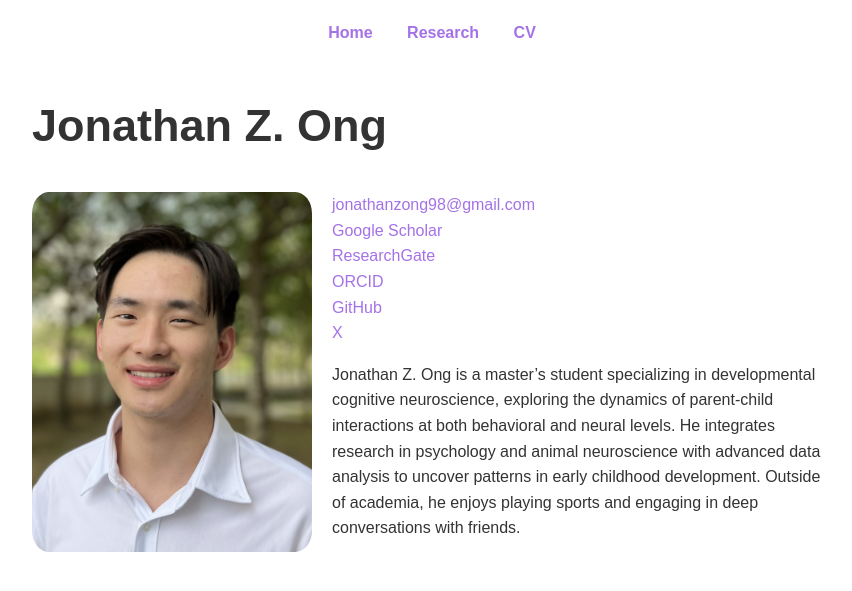
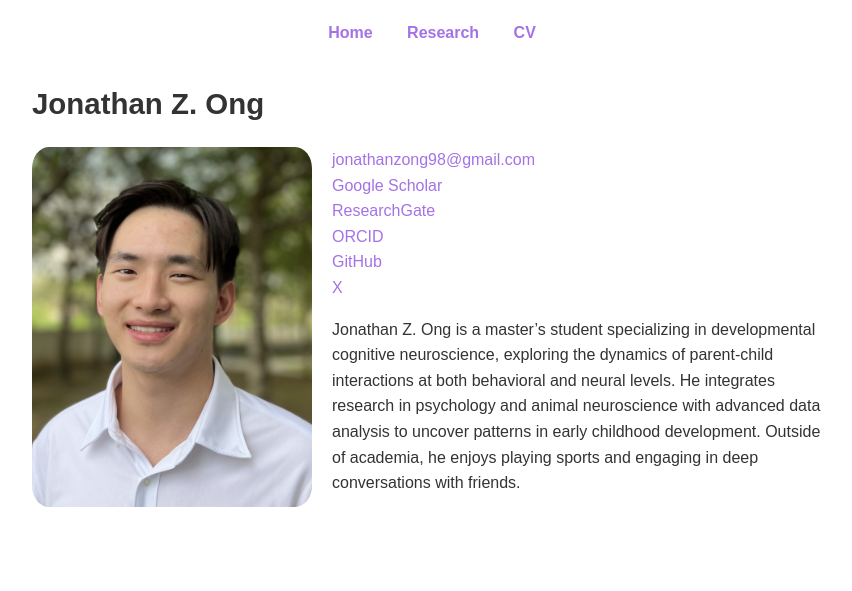
Before and after one commit to jonathanongzm/jonathanongzm.github.io, a Jekyll site: the page built from index.markdown, in a window 1280 px wide. Shown: the top 591 px of the page, without its empty margins (208-1060 px from the left). Built offline with Jekyll 4.4.1, drawn with Linux system fonts in a browser that asks for light colours.

Commit message:
large name heading

```diff
--- a/assets/css/style.css
+++ b/assets/css/style.css
@@ -65,14 +65,26 @@ a:hover {
   text-align: center;
 }
 
-/* Style for larger heading, aligned to the right */
+/* Responsive large heading */
 .large-heading {
-  font-size: 45px; /* Scaled down from 48px to 44px */
-  font-weight: 550;
-  margin: 1000;
-  color: #333; /* Adjust color if needed */
-  text-align: left; /* Align the title to the right */
+  font-size: 2.3vw; /* Sets the font size to 4% of the viewport width */
+  font-weight: 600;
+  text-align: left;
+  margin: 20px 0;
 }
+
+@media screen and (max-width: 768px) {
+  .large-heading {
+    font-size: 2.5vw; /* Increase the font size slightly on smaller screens */
+  }
+}
+
+@media screen and (max-width: 480px) {
+  .large-heading {
+    font-size: 1vw; /* Increase the font size further on very small screens */
+  }
+}
+
 
 .main-header p {
   font-size: 18px; /* Scaled down from 20px to 18px */
```
